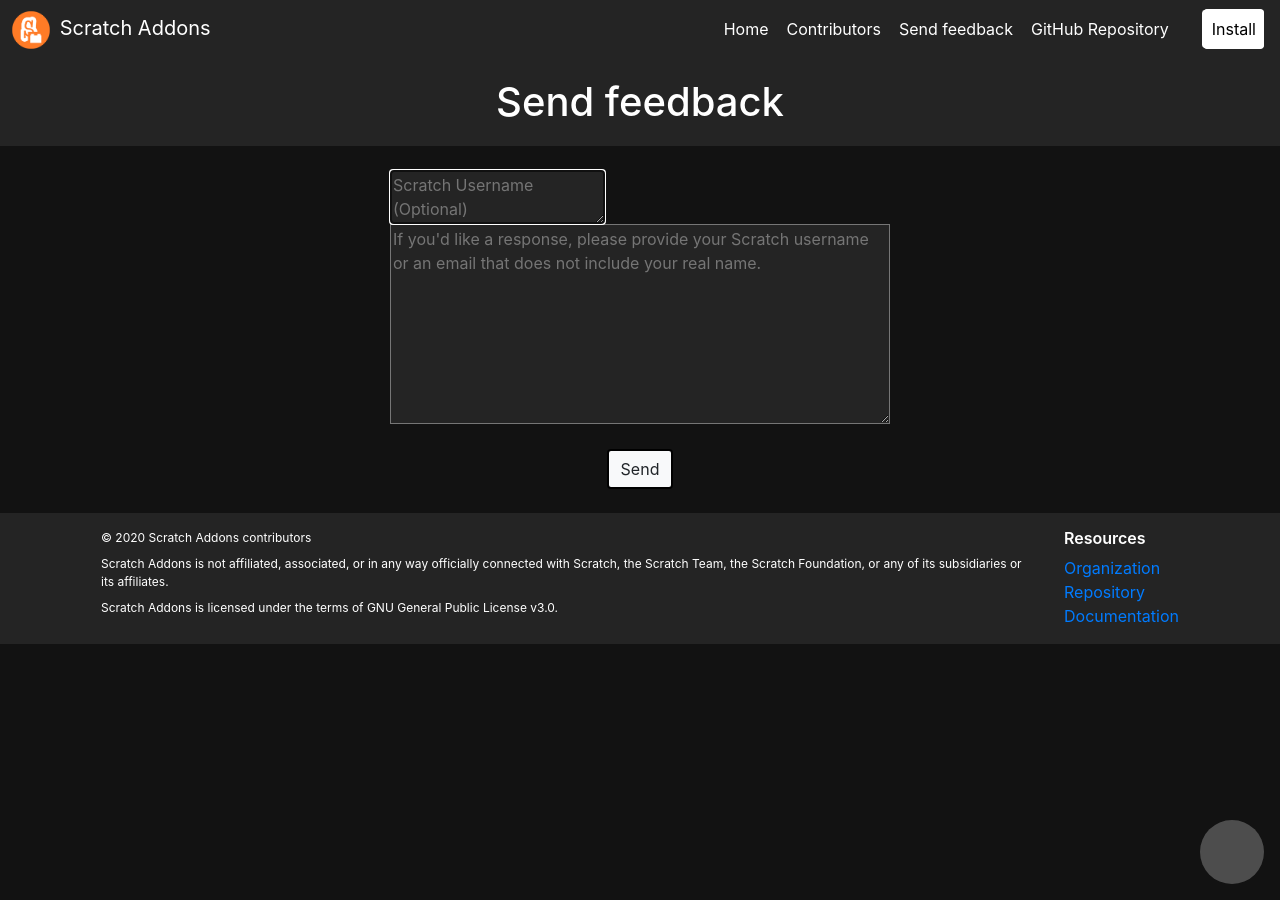
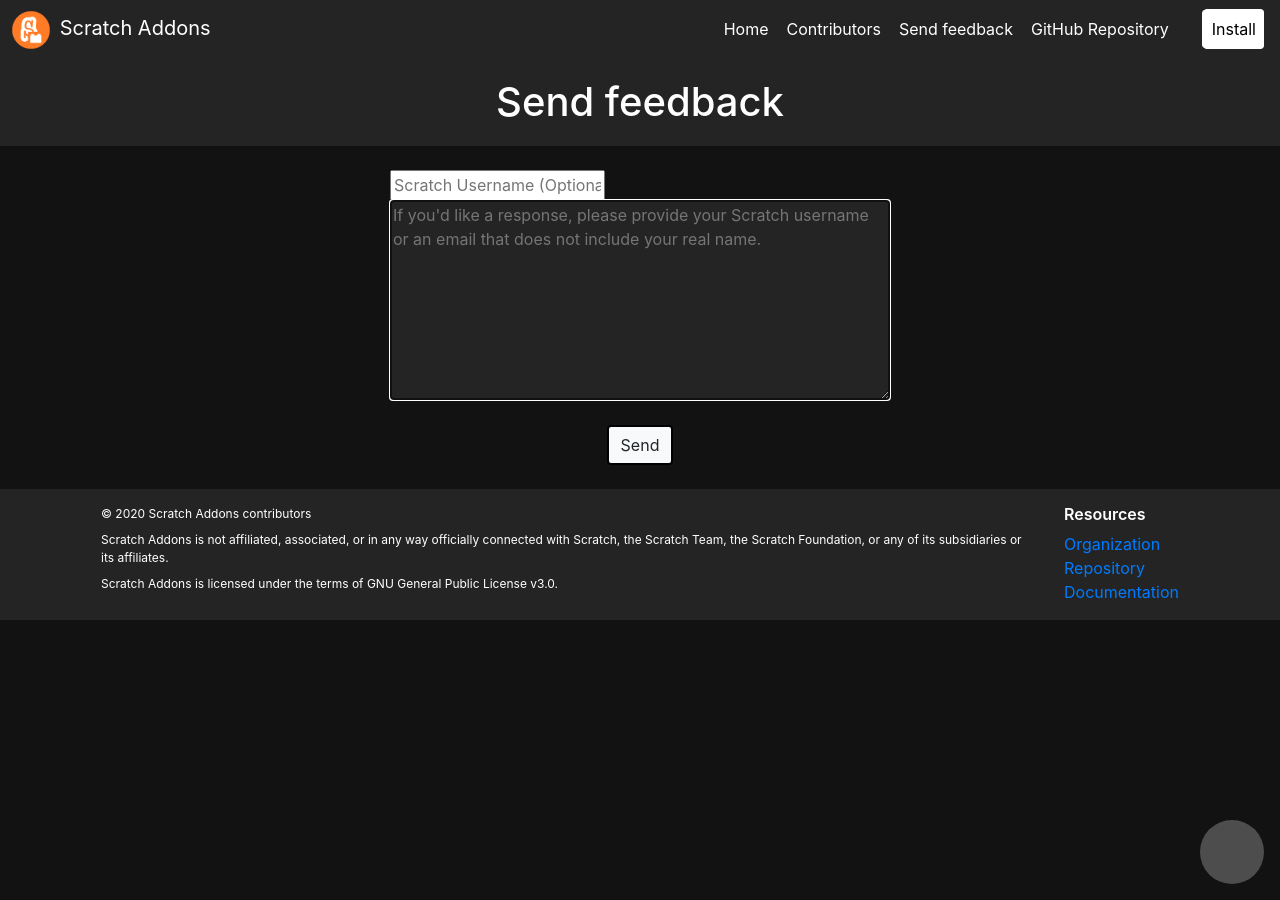
Before and after one commit to ScratchAddons/website, a Jekyll site: the page built from feedback.html, in a window 1280 px wide. Built offline with Jekyll 4.4.1, drawn with Linux system fonts in a browser that asks for light colours.

Commit message:
Update feedback.html

```diff
--- a/feedback.html
+++ b/feedback.html
@@ -11,7 +11,7 @@
 
 <div id="main">
     <div>
-        <textarea autofocus maxlength="150" placeholder="Scratch Username (Optional)" id="username"></textarea>
+        <input autofocus maxlength="150" placeholder="Scratch Username (Optional)" id="username"></input>
         <textarea autofocus maxlength="1500" placeholder="If you'd like a response, please provide your Scratch username or an email that does not include your real name." id="mainfeedback"></textarea>
     </div>
     <div style="margin-top: 25px;">
```
